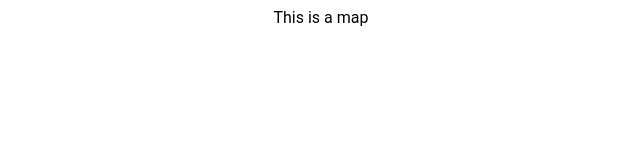
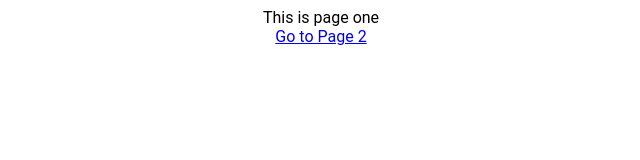
Before and after one commit to EyalRonel/webpack-project-template, a React app: page / in a window 1280 px wide. Shown: the top 160 px of the page, without its empty margins (319-959 px from the left). Built offline with nearby package versions, Linux system fonts and the light colour scheme; no server answers.

Commit message:
Internal linking between pages

```diff
--- a/src/components/App.js
+++ b/src/components/App.js
@@ -8,6 +8,8 @@ import { BrowserRouter as Router, Route, Switch } from 'react-router-dom';
 /**
  * Child Components
  * */
+import Page1 from  './pages/Page1';
+import Page2 from  './pages/Page2';
 import Map from './common/Map';
 import Temp from './common/Temp';
 
@@ -32,8 +34,9 @@ class App extends Component{
         <Router>
             <div className="app">
               <Switch>
-                <Route exact path="/" component={Map} />
-                <Route exact path="/temp" component={Temp} />
+                <Route exact path="/" component={Page1} />
+                  <Route exact path="/page2" component={Page2} />
+                <Route exact path="/temp/:id?" component={Temp} />
                 <Route exact path="*" component={() => (<h3>No Found</h3>)} />
               </Switch>
             </div>
--- a/src/components/common/Map.js
+++ b/src/components/common/Map.js
@@ -1,9 +1,17 @@
-import React from 'react';
+import React, { Component } from 'react';
 
-const Map = () => (
-    <div className="map">
-        This is a map
-    </div>
-);
+class Map extends Component{
+    constructor(props){
+        super(props);
+    };
+
+    render(){
+        return (
+            <div className="map">
+                This is a map
+            </div>
+        )
+    }
+}
 
 export default Map;
--- /dev/null
+++ b/src/components/pages/Page1.js
@@ -0,0 +1,24 @@
+import React, { Component } from 'react';
+import { Link } from "react-router-dom";
+
+class Page1 extends Component{
+    constructor(props){
+        super(props);
+
+        //Props from React-Router
+        console.log(this.props);
+    }
+
+    render(){
+        return (
+            <div className="page1">
+                This is page one
+                <br />
+                <Link to="/page2">Go to Page 2</Link>
+
+            </div>
+        )
+    }
+}
+
+export default Page1;
--- /dev/null
+++ b/src/components/pages/Page2.js
@@ -0,0 +1,23 @@
+import React, { Component } from 'react';
+import { Link } from 'react-router-dom';
+
+class Page2 extends Component{
+    constructor(props){
+        super(props);
+
+        //Props from React-Router
+        console.log(this.props);
+    }
+
+    render(){
+        return (
+            <div className="page2">
+                This is page two
+                <br />
+                <Link to="/">Go to Page 1</Link>
+            </div>
+        )
+    }
+}
+
+export default Page2;
```
Also changed, not shown: src/components/pages/home/index.js (deleted).
